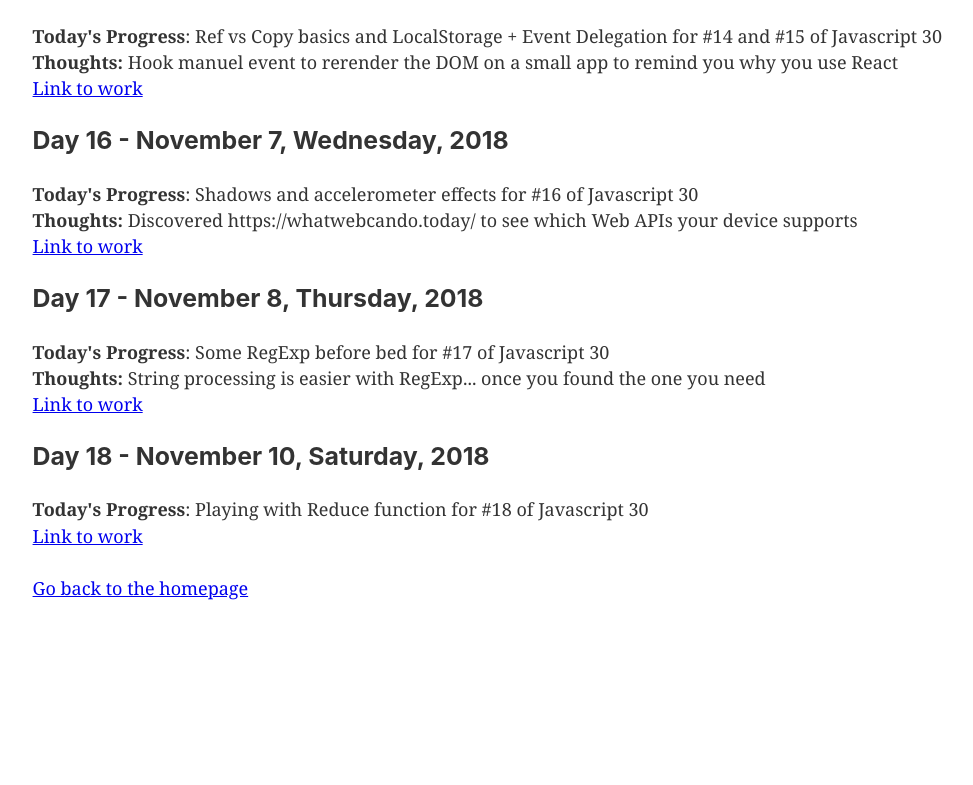
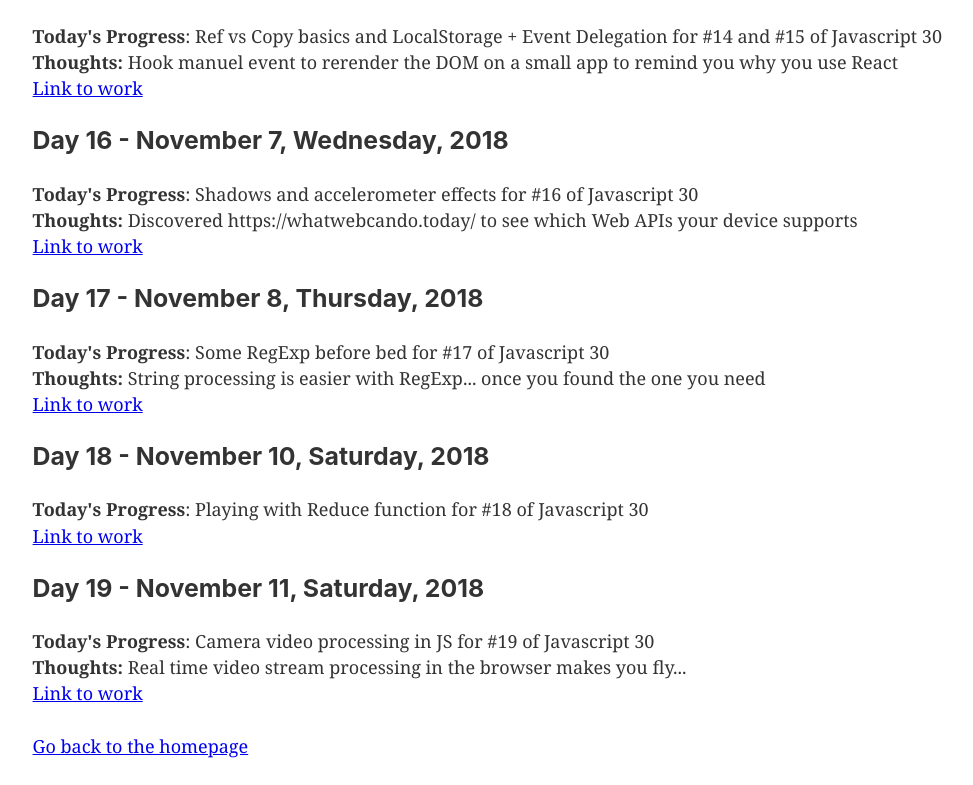
Before and after one commit to turnlab-solutions/website, a Gatsby site: page /100-days-of-code-challenge in a window 1280 px wide. Shown: the part 2486-3271 px from the top of the page, without its empty margins (147-1120 px from the left). Before the commit the page ends 3113 px from the top, so only its background shows below. Built offline with nearby package versions, Linux system fonts and the light colour scheme; Gatsby itself is replaced by a stand-in of ours.

Commit message:
Day 19 log

```diff
--- a/src/pages/100-days-of-code-challenge.js
+++ b/src/pages/100-days-of-code-challenge.js
@@ -111,6 +111,12 @@ const SecondPage = () => (
     <strong>Today's Progress</strong>: Playing with Reduce function for #18 of Javascript 30<br />
     <a target="_blank" href="https://maxletourneur.github.io/JavaScript30/18%20-%20Adding%20Up%20Times%20with%20Reduce/">Link to work</a><br />
     </p>
+    <h3>Day 19 - November 11, Saturday, 2018</h3>
+    <p>
+    <strong>Today's Progress</strong>: Camera video processing in JS for #19 of Javascript 30<br />
+    <strong>Thoughts:</strong> Real time video stream processing in the browser makes you fly... <br />
+    <a target="_blank" href="https://maxletourneur.github.io/JavaScript30/19%20-%20Webcam%20Fun">Link to work</a><br />
+    </p>
     <Link to="/">Go back to the homepage</Link>
   </Layout>
 )
```
